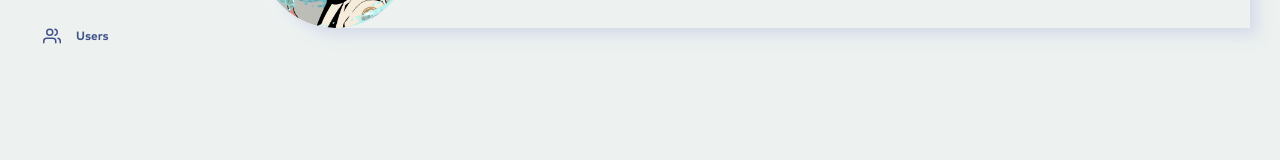
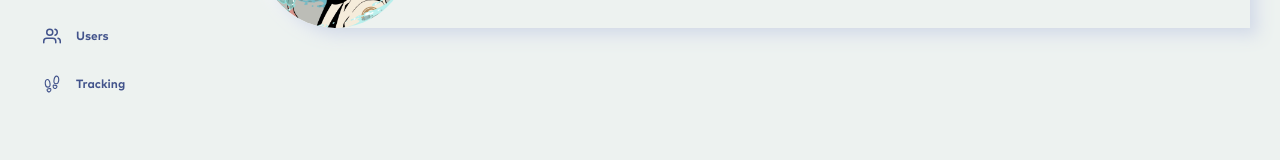
Before and after one commit to acehood0126/ComparisonSite, a React (Create React App) app in the folder client/: page /admin/dashboard in a window 1280 px wide. Shown: the part 212-372 px from the top of the page. Built offline with nearby package versions, Linux system fonts and the light colour scheme.

Commit message:
Tracking

```diff
--- a/client/src/Layouts/Main/Admin/sidebar.jsx
+++ b/client/src/Layouts/Main/Admin/sidebar.jsx
@@ -1,6 +1,7 @@
 import { MdOutlineDashboard, MdOutlineBusinessCenter } from "react-icons/md";
 import { FiBox, FiUsers } from "react-icons/fi";
 import { Link, useLocation } from "react-router-dom";
+import { IoFootstepsOutline } from "react-icons/io5";
 
 import logo from "../../../Assets/Images/logo.png";
 
@@ -61,6 +62,17 @@ const Sidebar = () => {
           <FiUsers className="w-[18px] h-[18px] mr-[15px]" />
           <p>Users</p>
         </Link>
+        <Link
+          to="/admin/tracking"
+          className={`flex items-center my-[20px] pl-[40px] w-full border-l-[3px] ${
+            location.pathname === "/admin/tracking"
+              ? "border-darkblue"
+              : "border-transparent"
+          } hover:border-darkblue transition ease-linear duration-300 py-[5px]`}
+        >
+          <IoFootstepsOutline className="w-[18px] h-[18px] mr-[15px]" />
+          <p>Tracking</p>
+        </Link>
       </div>
     </div>
   );
--- /dev/null
+++ b/client/src/Pages/Admin/Tracking/index.jsx
@@ -0,0 +1,5 @@
+const Tracking = () => {
+  return <div className="w-full p-[30px]">Tracking Page</div>;
+};
+
+export default Tracking;
--- a/client/src/Routes/index.jsx
+++ b/client/src/Routes/index.jsx
@@ -5,6 +5,7 @@ import AdminDashboard from "../Pages/Admin/Dashboard";
 import AdminCompanies from "../Pages/Admin/Companies";
 import AdminProducts from "../Pages/Admin/Products";
 import Users from "../Pages/Admin/Users";
+import Tracking from "../Pages/Admin/Tracking";
 import AdminLayout from "../Layouts/Main/Admin";
 import SignIn from "../Pages/Admin/SignIn";
 import SignUp from "../Pages/Admin/SignUp";
@@ -25,6 +26,7 @@ const AllRoutes = () => {
           <Route path="/admin/companies" element={<AdminCompanies />} />
           <Route path="/admin/products" element={<AdminProducts />} />
           <Route path="/admin/users" element={<Users />} />
+          <Route path="/admin/tracking" element={<Tracking />} />
         </Route>
       </Routes>
     </Router>
```
